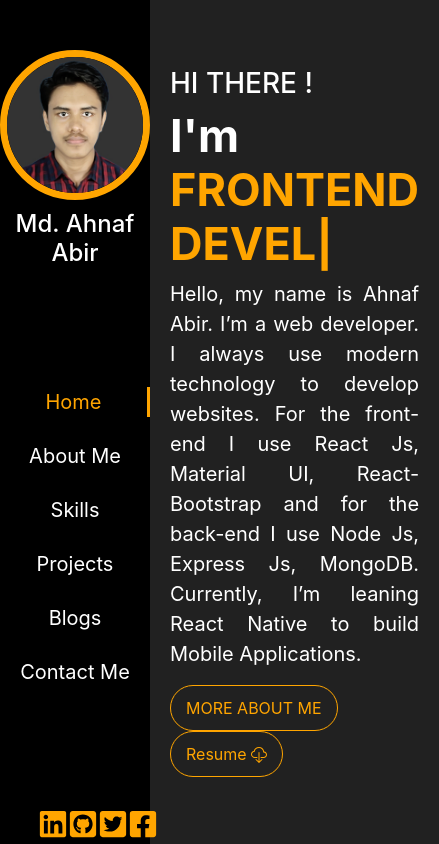
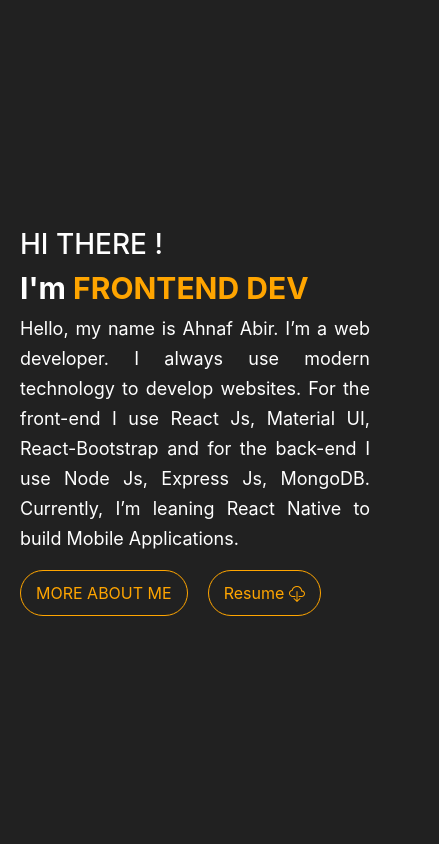
Before and after one commit to ahnafabir11/my-portfolio-react, a React (Create React App) app: page / in a window 390 px wide. Shown: the whole page, 439 px wide, since content can reach past the window. Built offline with nearby package versions, Linux system fonts and the light colour scheme.

Commit message:
home about skills responsive done

```diff
--- a/src/components/AboutMe/AboutMe.css
+++ b/src/components/AboutMe/AboutMe.css
@@ -42,3 +42,35 @@
   font-size: 40px;
   border-bottom: 3px solid white;
 }
+
+@media (max-width: 1389px) {
+  .experience_box {
+    width: 220px;
+  }
+}
+
+@media (max-width: 1278px) {
+  .experience_box {
+    width: 300px;
+    margin: 0 10px 10px 10px;
+  }
+  .about_info_container {
+    flex-direction: column;
+  }
+  .personal_info {
+    margin-right: 0px;
+    margin-bottom: 30px;
+  }
+}
+
+@media (max-width: 959px) {
+  .experience_box {
+    width: 280px;
+  }
+}
+
+@media (max-width: 639px) {
+  .experience_box {
+    width: 100%;
+  }
+}
--- a/src/components/Home/Home.css
+++ b/src/components/Home/Home.css
@@ -29,3 +29,21 @@
   text-decoration: none;
   background-color: orange;
 }
+
+@media (max-width: 650px) {
+  .home_title_text {
+    font-size: 35px;
+  }
+  .home_description {
+    font-size: 16px;
+  }
+}
+
+@media (max-width: 519px) {
+  .home_title_text {
+    font-size: 30px;
+  }
+  .home_description {
+    font-size: 18px;
+  }
+}
--- a/src/components/MainSection/MainSection.css
+++ b/src/components/MainSection/MainSection.css
@@ -1,7 +1,14 @@
 .MainSection {
+  width: 100%;
   flex: 1;
   display: flex;
   justify-content: center;
   align-items: center;
   padding: 0 20px;
 }
+
+@media (max-width: 940px) {
+  .MainSection {
+    min-height: 100vh;
+  }
+}
--- a/src/components/SideNavBar/SideNavBar.css
+++ b/src/components/SideNavBar/SideNavBar.css
@@ -59,3 +59,9 @@
 .social_icons:hover {
   color: orange;
 }
+
+@media (max-width: 940px) {
+  .SideNavBar{
+    display: none
+  }
+}
--- a/src/components/Skills/Skills.css
+++ b/src/components/Skills/Skills.css
@@ -3,12 +3,32 @@
   width: 700px;
 }
 
-.skills_container{
-  display: flex;
-  justify-content: space-between;
+.skills_container {
+  display: grid;
+  grid-template-columns: auto auto auto;
 }
 
 .progress-bar {
   width: fit-content !important;
   background-color: unset !important;
+  margin: 0 auto;
 }
+
+@media (max-width: 1019px) {
+  .Skills {
+    width: 600px;
+  }
+}
+
+@media (max-width: 639px) {
+  .Skills {
+    max-width: 100%;
+  }
+  .skills_container {
+    width: 100%;
+    grid-template-columns: auto auto;
+  }
+  .skills_container {
+    width: 100%;
+  }
+}
--- a/src/components/Skills/Skills.js
+++ b/src/components/Skills/Skills.js
@@ -63,9 +63,7 @@ const Skills = () => {
           />
           <h3 className="text-center">MONGO DB</h3>
         </div>
-      </div>
 
-      <div className="skills_container">
         <div className="single_skill">
           <ProgressBar
             trackWidth="13"
@@ -123,10 +121,7 @@ const Skills = () => {
           />
           <h3 className="text-center">EXPRESS JS</h3>
         </div>
-      </div>
 
-
-      <div className="skills_container">
         <div className="single_skill">
           <ProgressBar
             trackWidth="13"
```
